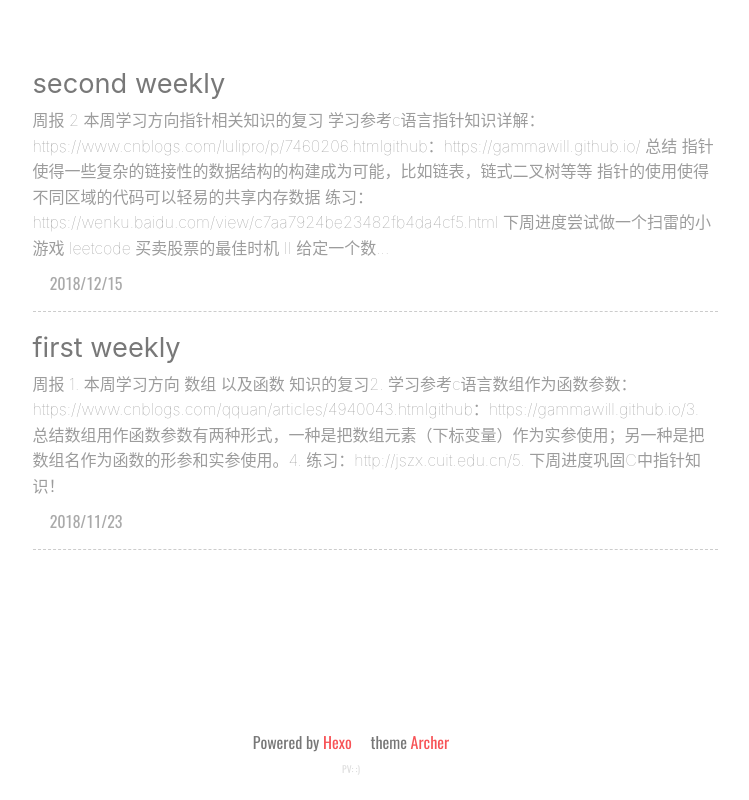
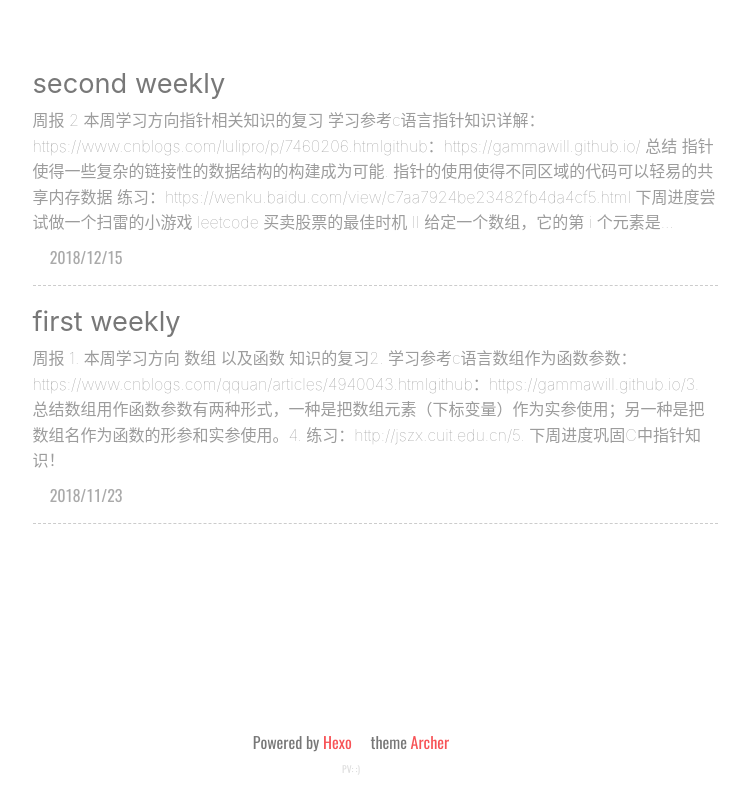
Before and after one commit to GammaWill/GammaWill.github.io, a plain HTML site: page archives/index.html in a window 1280 px wide. Shown: the whole page, without its empty margins (289-1038 px from the left). Drawn offline with nearby package versions, Linux system fonts and the light colour scheme; some packages are replaced by stand-ins of ours; a script that the page names is missing; a web font is replaced by a local one.

Commit message:
Site updated: 2018-12-15 18:38:26

```diff
--- a/archives/index.html
+++ b/archives/index.html
@@ -356,7 +356,7 @@
 本周学习方向指针相关知识的复习
 学习参考c语言指针知识详解：https://www.cnblogs.com/lulipro/p/7460206.htmlgithub：https://gammawill.github.io/
 总结
-指针使得一些复杂的链接性的数据结构的构建成为可能，比如链表，链式二叉树等等
+指针使得一些复杂的链接性的数据结构的构建成为可能.
 指针的使用使得不同区域的代码可以轻易的共享内存数据
 
 
@@ -368,7 +368,7 @@
 leetcode
 
 买卖股票的最佳时机 II
- 给定一个数...
+ 给定一个数组，它的第 i 个元素是...
         </div>
         <div class="abstract-post-meta">
             <!-- date  -->
--- a/index.html
+++ b/index.html
@@ -369,7 +369,7 @@ height:50vh;
 本周学习方向指针相关知识的复习
 学习参考c语言指针知识详解：https://www.cnblogs.com/lulipro/p/7460206.htmlgithub：https://gammawill.github.io/
 总结
-指针使得一些复杂的链接性的数据结构的构建成为可能，比如链表，链式二叉树等等
+指针使得一些复杂的链接性的数据结构的构建成为可能.
 指针的使用使得不同区域的代码可以轻易的共享内存数据
 
 
@@ -381,7 +381,7 @@ height:50vh;
 leetcode
 
 买卖股票的最佳时机 II
- 给定一个数...
+ 给定一个数组，它的第 i 个元素是...
         </div>
         <div class="abstract-post-meta">
             <!-- date  -->
```
Also changed, not shown: 2018/12/15/second weekly/index.html (+3 -3 lines), archives/2018/12/index.html (+2 -2 lines), archives/2018/index.html (+2 -2 lines).
